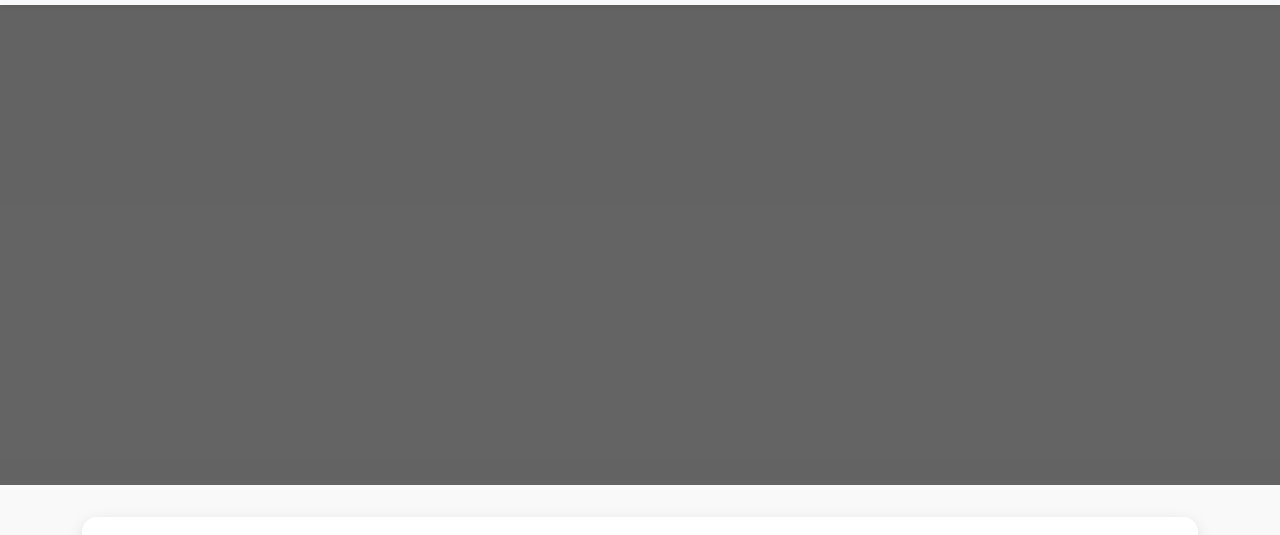
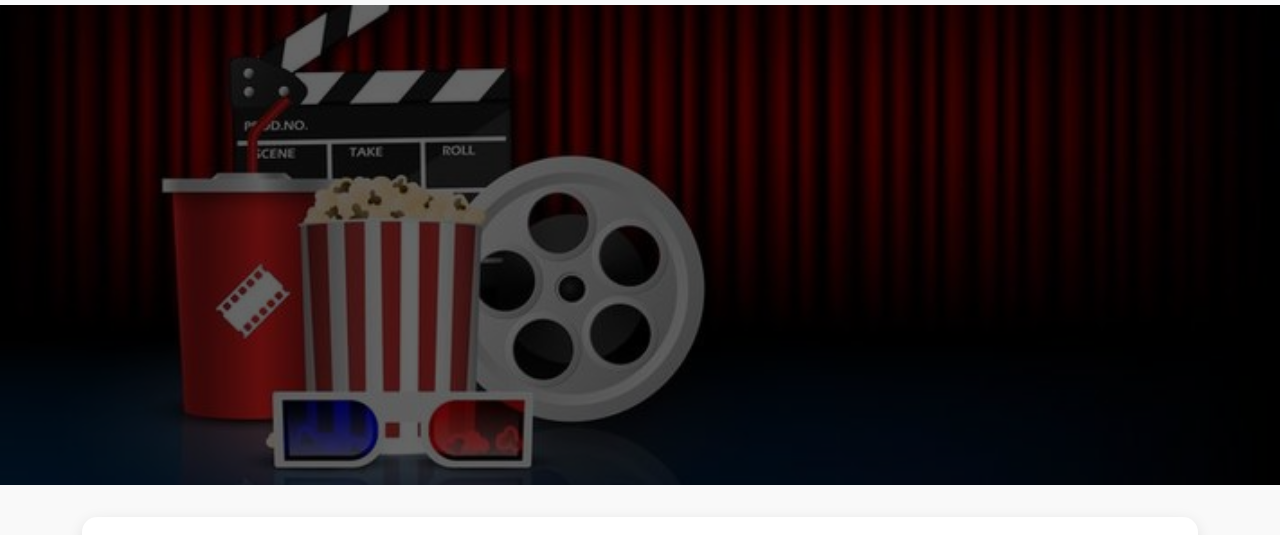
Before and after one commit to ViViVuVi/kiemtraHtmlCss, a plain HTML site: page aboutUs.html in a window 1280 px wide. Shown: the part 51-586 px from the top of the page. Drawn offline with nearby package versions, Linux system fonts and the light colour scheme; the site is published under a folder, as on GitHub Pages, so addresses that start at the root find nothing.

Commit message:
Update aboutUs.html sua nguon anh

```diff
--- a/aboutUs.html
+++ b/aboutUs.html
@@ -16,7 +16,7 @@
 
         /* Hero Section */
         .hero {
-            background: url('/assets/cinema-background-concept.jpg') center/cover no-repeat;
+            background: url('./assets/cinema-background-concept.jpg') center/cover no-repeat;
             height: 60vh;
             position: relative;
             display: flex;
```
